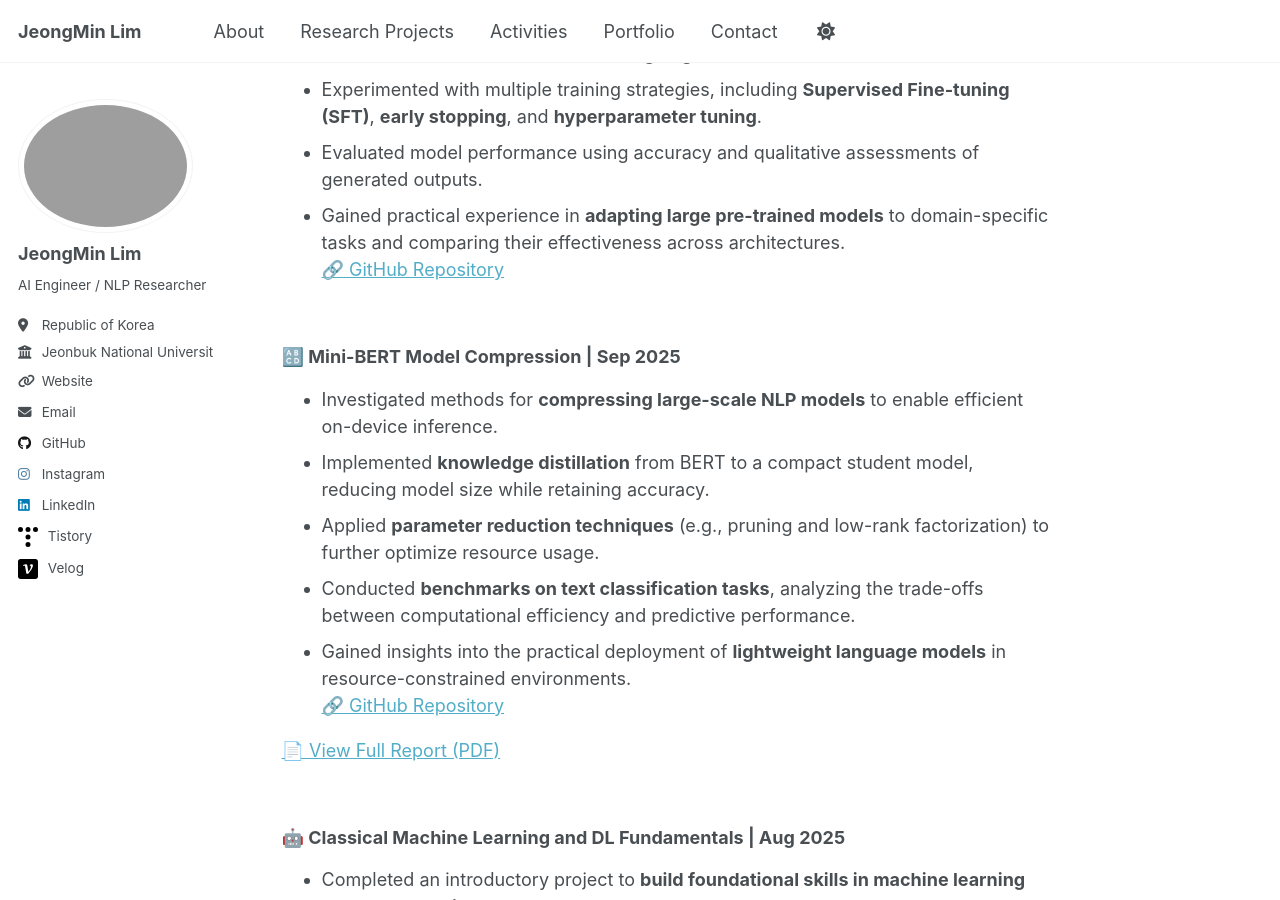
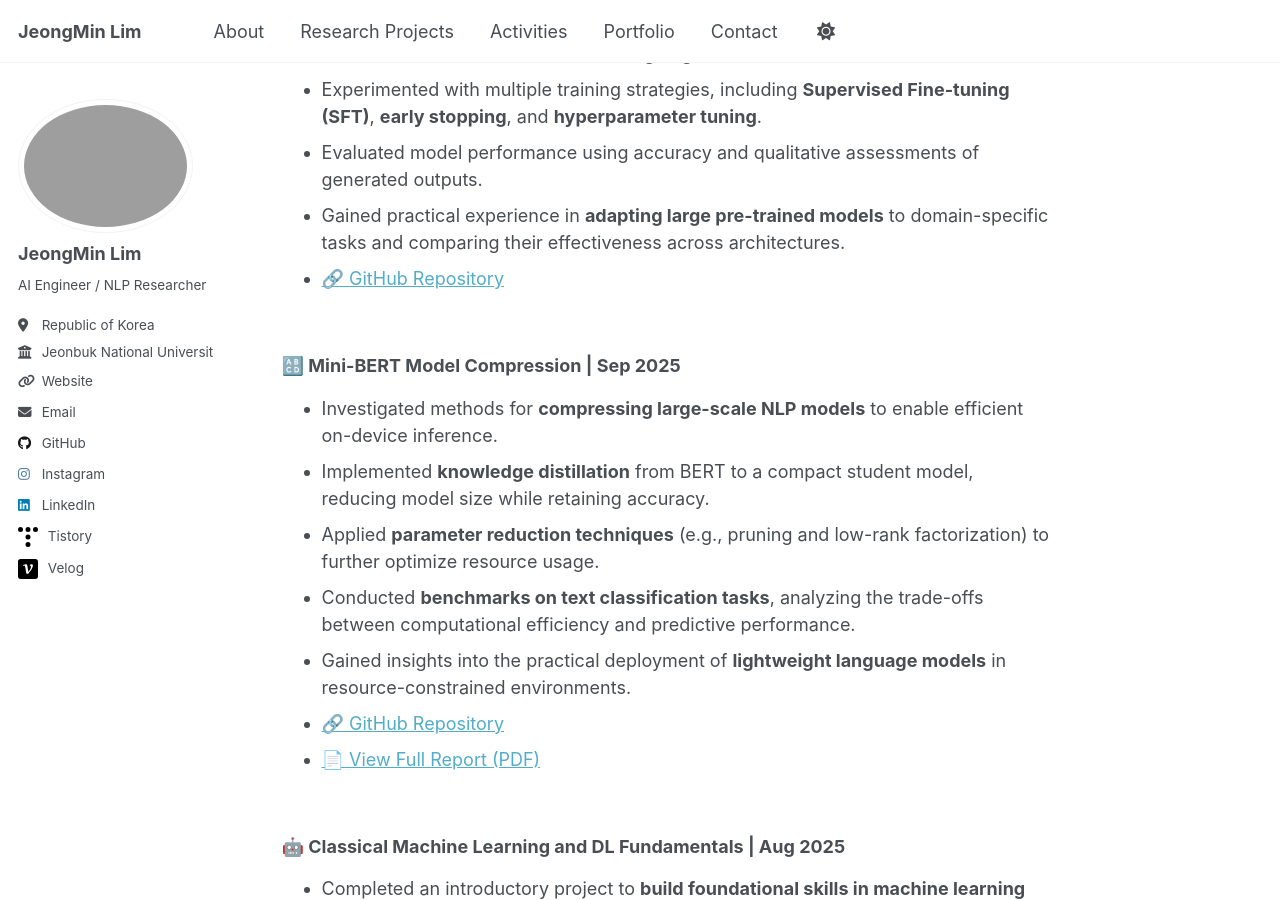
Before and after one commit to JeongMinIsBest/JeongMinIsBest.github.io, a Jekyll site: the page built from _pages/research.md, in a window 1280 px wide and 900 px high, scrolled down 351 px. Built offline with Jekyll 4.4.1, drawn with Linux system fonts in a browser that asks for light colours; a script that is not in the unit is left out.

Commit message:
Update research.md

```diff
--- a/_pages/research.md
+++ b/_pages/research.md
@@ -13,7 +13,7 @@
 - Experimented with multiple training strategies, including **Supervised Fine-tuning (SFT)**, **early stopping**, and **hyperparameter tuning**.
 - Evaluated model performance using accuracy and qualitative assessments of generated outputs.
 - Gained practical experience in **adapting large pre-trained models** to domain-specific tasks and comparing their effectiveness across architectures.
-[🔗 GitHub Repository](https://github.com/JeongMinIsBest/AIFFEL_quest_rs/tree/main/GoingDeeper/GD1516)
+- [🔗 GitHub Repository](https://github.com/JeongMinIsBest/AIFFEL_quest_rs/tree/main/GoingDeeper/GD1516)
 <br/>
 
 ### 🔠 Mini-BERT Model Compression | Sep 2025
@@ -22,9 +22,8 @@
 - Applied **parameter reduction techniques** (e.g., pruning and low-rank factorization) to further optimize resource usage.
 - Conducted **benchmarks on text classification tasks**, analyzing the trade-offs between computational efficiency and predictive performance.
 - Gained insights into the practical deployment of **lightweight language models** in resource-constrained environments.
-[🔗 GitHub Repository](https://github.com/JeongMinIsBest/AIFFEL_quest_rs/tree/main/GoingDeeper/GD1314)
-
-[📄 View Full Report (PDF)](/files/Width Matters Efficient Scaling of Compact BERT Models.pdf)
+- [🔗 GitHub Repository](https://github.com/JeongMinIsBest/AIFFEL_quest_rs/tree/main/GoingDeeper/GD1314)
+- [📄 View Full Report (PDF)](/files/Width Matters Efficient Scaling of Compact BERT Models.pdf)
 <br/>
 
 ### 🤖 Classical Machine Learning and DL Fundamentals | Aug 2025
@@ -32,7 +31,7 @@
 - Implemented core ML algorithms (**SVM, Random Forest, Logistic Regression**) on structured datasets, practicing feature engineering and model selection.
 - Designed and trained **basic neural networks** using TensorFlow and PyTorch to compare performance with classical ML approaches.
 - Evaluated models through **cross-validation and performance metrics**, gaining a solid understanding of trade-offs between classical ML and DL methods.
-[🔗 GitHub Repository](https://github.com/JeongMinIsBest/AIFFEL_quest_rs/tree/main/GoingDeeper/GD0304)
+- [🔗 GitHub Repository](https://github.com/JeongMinIsBest/AIFFEL_quest_rs/tree/main/GoingDeeper/GD0304)
 <br/>
 
 ### 🗨️ NLP Pipeline and Korean Chatbot | Aug 2025
@@ -40,7 +39,7 @@
 - Built preprocessing pipelines, including **SentencePiece tokenization, subword vocabulary construction, and text cleaning**.
 - Implemented and trained baseline models (**Seq2Seq and Transformer-based architectures**) for response generation.
 - Conducted evaluation using **BLEU and BERTScore**, and analyzed the effects of different decoding strategies (greedy, beam search, sampling).
-[🔗 GitHub Repository](https://github.com/JeongMinIsBest/AIFFEL_quest_rs/tree/main/GoingDeeper/GD0910)
+- [🔗 GitHub Repository](https://github.com/JeongMinIsBest/AIFFEL_quest_rs/tree/main/GoingDeeper/GD0910)
 <br/>
 
 ### 🌳 ESG-based Credit Scoring Model for Small Businesses | Jun 2025 - Aug 2025
@@ -48,7 +47,7 @@
 - Incorporated **non-financial ESG indicators** (energy savings, social contributions, privacy protection) alongside traditional credit factors.
 - Applied **XGBoost and CatBoost** for predictive modeling, achieving higher fairness and interpretability.
 - Proposed policy implications for regional banks to enhance financial inclusion.
-[📄 View Full Report (PDF)](/files/MyResearchPoster.pdf)
+- [📄 View Full Report (PDF)](/files/MyResearchPoster.pdf)
 <br/>
 
 ### 🏦 Shinhan Big Data Hackathon: ESG Financial Product Design | Oct 2024 - Nov 2024
@@ -56,7 +55,7 @@
 - Identified customer segments based on ESG consumption behaviors.
 - Designed a new **green savings account product**, linking financial incentives to sustainable consumption.
 - Proposed marketing and policy strategies to attract **young customers (20s–30s)** to ESG products.
-[🔗 Notion Page](https://www.notion.so/Green-Consumption-Savings-Account-ESG-Financial-Product-Proposal-1d1fb4f8761581369fb9c56899e5494a?source=copy_link)
+- [🔗 Notion Page](https://www.notion.so/Green-Consumption-Savings-Account-ESG-Financial-Product-Proposal-1d1fb4f8761581369fb9c56899e5494a?source=copy_link)
 <br/>
 
 ### 📚 Shakespeare Text Mining: Tragedies vs. Comedies | Dec 2023
@@ -64,7 +63,7 @@
 - Quantified the **frequency of “death” and related semantic fields**, highlighting genre-specific lexical patterns.
 - Applied **sentiment analysis** to compare emotional tones across the two genres.
 - Showcased the integration of an **English Literature background** with **NLP and Data Science techniques**, bridging the gap between humanities and computational research.
-[📄 View Full Report (PDF)](/files/Data_Analysis.pdf)
+- [📄 View Full Report (PDF)](/files/Data_Analysis.pdf)
 <br/>
 <br/>
 
```
